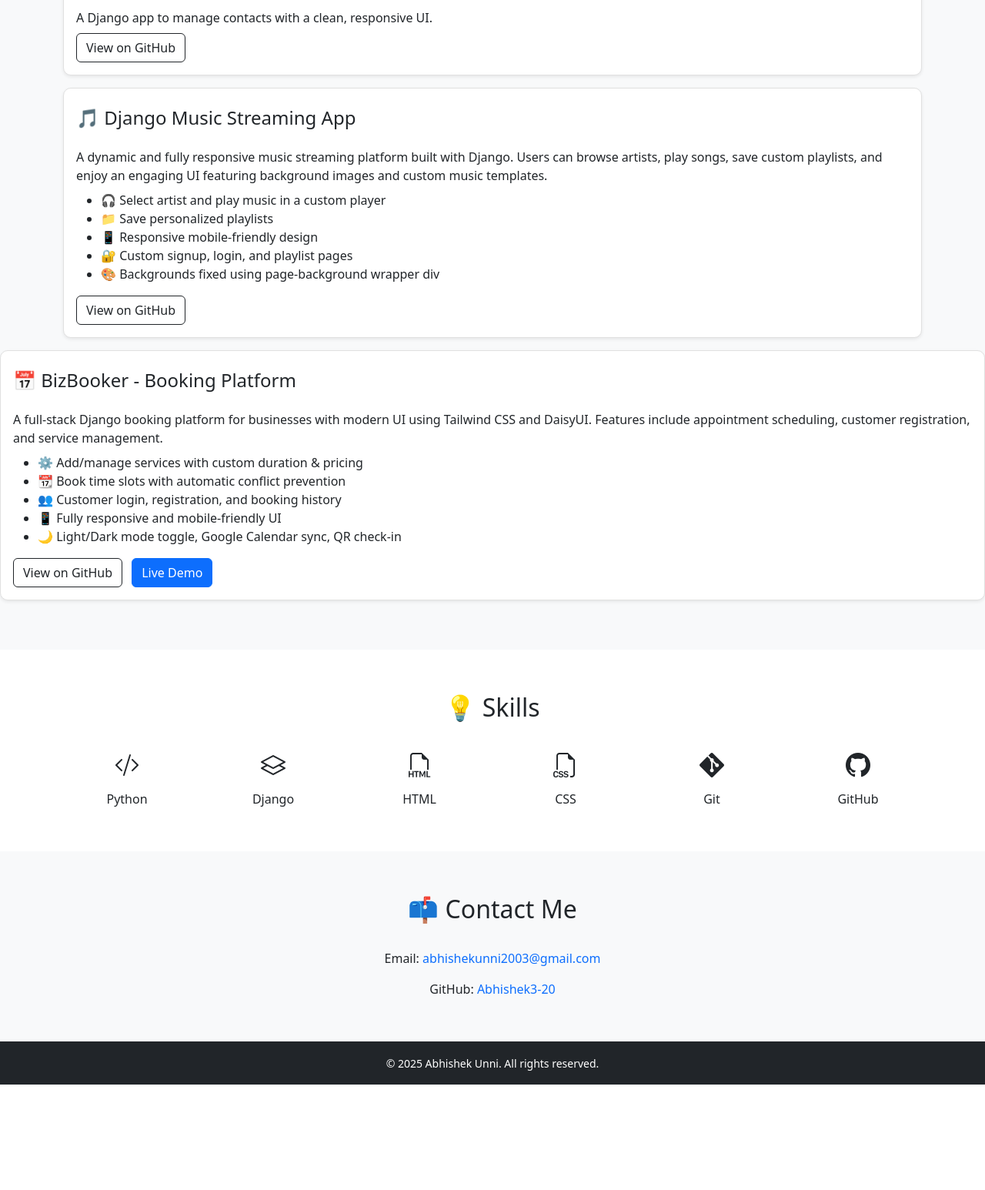
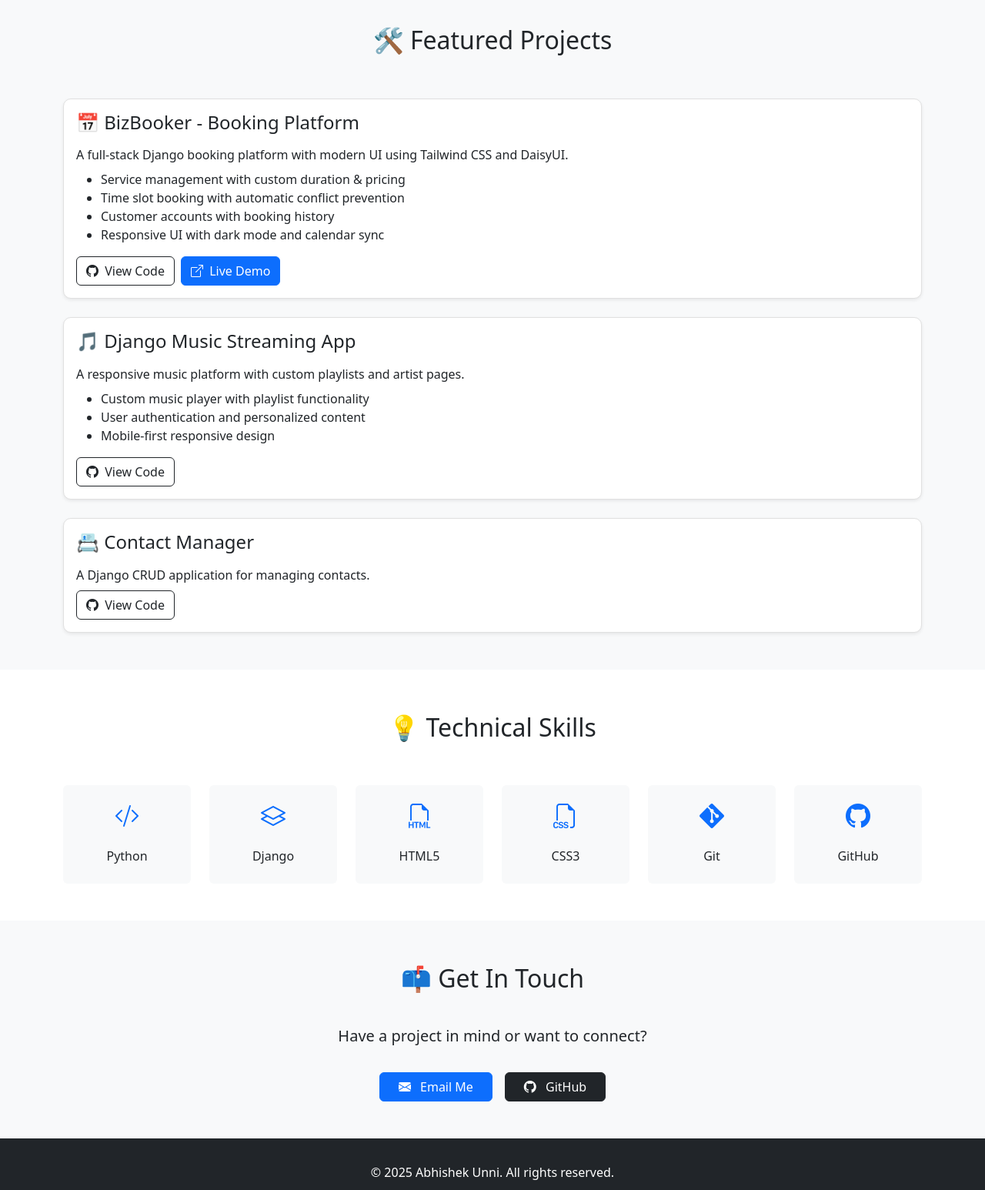
Before and after one commit to Abhishek3-20/Abhishek3-20.github.io, a plain HTML site: page index.html in a window 1280 px wide. Shown: the part 472-2018 px from the top of the page at 77% size. Before the commit the page ends 1881 px from the top, so only its background shows below. Drawn offline with nearby package versions, Linux system fonts and the light colour scheme.

Commit message:
Update index.html

```diff
--- a/index.html
+++ b/index.html
@@ -4,124 +4,185 @@
 <head>
   <meta charset="UTF-8" />
   <meta name="viewport" content="width=device-width, initial-scale=1" />
-  <title>Abhishek Unni | Portfolio</title>
-  <link href="https://cdn.jsdelivr.net/npm/bootstrap@5.3.0-alpha1/dist/css/bootstrap.min.css" rel="stylesheet">
-  <link href="https://cdn.jsdelivr.net/npm/bootstrap-icons/font/bootstrap-icons.css" rel="stylesheet">
+  <meta name="description" content="Portfolio of Abhishek Unni, Full-stack Web Developer specializing in Django">
+  <title>Abhishek Unni | Full-stack Developer Portfolio</title>
+  <!-- Preload Bootstrap CSS -->
+  <link rel="preload" href="https://cdn.jsdelivr.net/npm/bootstrap@5.3.0-alpha1/dist/css/bootstrap.min.css" as="style" onload="this.onload=null;this.rel='stylesheet'">
+  <noscript><link rel="stylesheet" href="https://cdn.jsdelivr.net/npm/bootstrap@5.3.0-alpha1/dist/css/bootstrap.min.css"></noscript>
+  <!-- Preload Bootstrap Icons -->
+  <link rel="preload" href="https://cdn.jsdelivr.net/npm/bootstrap-icons/font/bootstrap-icons.css" as="style" onload="this.onload=null;this.rel='stylesheet'">
+  <noscript><link rel="stylesheet" href="https://cdn.jsdelivr.net/npm/bootstrap-icons/font/bootstrap-icons.css"></noscript>
   <link rel="stylesheet" href="style.css" />
 </head>
 
 <body>
+  <!-- Navigation -->
+  <nav class="navbar navbar-expand-lg navbar-dark bg-dark sticky-top">
+    <div class="container">
+      <a class="navbar-brand" href="#">Abhishek Unni</a>
+      <button class="navbar-toggler" type="button" data-bs-toggle="collapse" data-bs-target="#navbarNav">
+        <span class="navbar-toggler-icon"></span>
+      </button>
+      <div class="collapse navbar-collapse" id="navbarNav">
+        <ul class="navbar-nav ms-auto">
+          <li class="nav-item"><a class="nav-link" href="#projects">Projects</a></li>
+          <li class="nav-item"><a class="nav-link" href="#skills">Skills</a></li>
+          <li class="nav-item"><a class="nav-link" href="#contact">Contact</a></li>
+        </ul>
+      </div>
+    </div>
+  </nav>
 
   <!-- Hero Section -->
-  <section class="bg-dark text-white text-center py-5">
-    <div class="container">
-      <h1 class="display-4">Hi, I'm Abhishek 👋</h1>
-      <p class="lead">Full-stack Web Developer | Django Enthusiast</p>
-      <a href="#projects" class="btn btn-primary mt-3">See My Work</a>
+  <header class="bg-dark text-white text-center py-5">
+    <div class="container py-5">
+      <h1 class="display-4 fw-bold">Hi, I'm Abhishek 👋</h1>
+      <p class="lead">Full-stack Web Developer | Django Specialist</p>
+      <div class="mt-4">
+        <a href="#projects" class="btn btn-primary btn-lg px-4 me-2">View My Work</a>
+        <a href="#contact" class="btn btn-outline-light btn-lg px-4">Contact Me</a>
+      </div>
     </div>
-  </section>
+  </header>
 
-  <!-- Projects -->
+  <!-- Projects Section -->
   <section id="projects" class="py-5 bg-light">
     <div class="container">
-      <h2 class="text-center mb-4">🛠️ Projects</h2>
+      <h2 class="text-center mb-5">🛠️ Featured Projects</h2>
 
-      <!-- Contact Manager -->
-      <div class="card shadow-sm mb-3">
+      <!-- BizBooker Project -->
+      <div class="card shadow-sm mb-4">
         <div class="card-body">
-          <h4 class="card-title">📇 Contact Manager</h4>
-          <p class="card-text">A Django app to manage contacts with a clean, responsive UI.</p>
-          <a href="https://github.com/Abhishek3-20/contact-manager" class="btn btn-outline-dark" target="_blank">View on
-            GitHub</a>
+          <h3 class="card-title h4">📅 BizBooker - Booking Platform</h3>
+          <p class="card-text">
+            A full-stack Django booking platform with modern UI using Tailwind CSS and DaisyUI.
+          </p>
+          <ul class="mb-3">
+            <li>Service management with custom duration & pricing</li>
+            <li>Time slot booking with automatic conflict prevention</li>
+            <li>Customer accounts with booking history</li>
+            <li>Responsive UI with dark mode and calendar sync</li>
+          </ul>
+          <div class="d-flex flex-wrap gap-2">
+            <a href="https://github.com/Abhishek3-20/bizbooker" class="btn btn-outline-dark" target="_blank" rel="noopener noreferrer">
+              <i class="bi bi-github me-1"></i> View Code
+            </a>
+            <a href="https://bizbooker.pythonanywhere.com" class="btn btn-primary" target="_blank" rel="noopener noreferrer">
+              <i class="bi bi-box-arrow-up-right me-1"></i> Live Demo
+            </a>
+          </div>
         </div>
       </div>
 
-      <!-- Music Streaming App -->
-      <div class="card shadow-sm mb-3">
+      <!-- Music App -->
+      <div class="card shadow-sm mb-4">
         <div class="card-body">
-          <h4 class="card-title">🎵 Django Music Streaming App</h4>
+          <h3 class="card-title h4">🎵 Django Music Streaming App</h3>
           <p class="card-text">
-            A dynamic and fully responsive music streaming platform built with Django. Users can browse artists, play
-            songs, save custom playlists, and enjoy an engaging UI featuring background images and custom music
-            templates.
+            A responsive music platform with custom playlists and artist pages.
           </p>
-          <ul>
-            <li>🎧 Select artist and play music in a custom player</li>
-            <li>📁 Save personalized playlists</li>
-            <li>📱 Responsive mobile-friendly design</li>
-            <li>🔐 Custom signup, login, and playlist pages</li>
-            <li>🎨 Backgrounds fixed using page-background wrapper div</li>
+          <ul class="mb-3">
+            <li>Custom music player with playlist functionality</li>
+            <li>User authentication and personalized content</li>
+            <li>Mobile-first responsive design</li>
           </ul>
-          <a href="https://github.com/Abhishek3-20/music-app" class="btn btn-outline-dark" target="_blank">View on
-            GitHub</a>
+          <a href="https://github.com/Abhishek3-20/music-app" class="btn btn-outline-dark" target="_blank" rel="noopener noreferrer">
+            <i class="bi bi-github me-1"></i> View Code
+          </a>
         </div>
       </div>
-    </div>
-    <!-- BizBooker Project -->
-    <div class="card shadow-sm mb-3">
-      <div class="card-body">
-        <h4 class="card-title">📅 BizBooker - Booking Platform</h4>
-        <p class="card-text">
-          A full-stack Django booking platform for businesses with modern UI using Tailwind CSS and DaisyUI. Features
-          include appointment scheduling, customer registration, and service management.
-        </p>
-        <ul>
-          <li>⚙️ Add/manage services with custom duration & pricing</li>
-          <li>📆 Book time slots with automatic conflict prevention</li>
-          <li>👥 Customer login, registration, and booking history</li>
-          <li>📱 Fully responsive and mobile-friendly UI</li>
-          <li>🌙 Light/Dark mode toggle, Google Calendar sync, QR check-in</li>
-        </ul>
-        <a href="https://github.com/Abhishek3-20/bizbooker" class="btn btn-outline-dark" target="_blank">View on
-          GitHub</a>
-        <a href="https://bizbooker.pythonanywhere.com" class="btn btn-primary ms-2" target="_blank">Live Demo</a>
-      </div>
-    </div>
 
-  </section>
-
-  <!-- Skills -->
-  <section id="skills" class="py-5">
-    <div class="container">
-      <h2 class="text-center mb-4">💡 Skills</h2>
-      <div class="row text-center">
-        <div class="col-md-2 col-4"><i class="bi bi-code-slash fs-2"></i>
-          <p>Python</p>
-        </div>
-        <div class="col-md-2 col-4"><i class="bi bi-layers fs-2"></i>
-          <p>Django</p>
-        </div>
-        <div class="col-md-2 col-4"><i class="bi bi-filetype-html fs-2"></i>
-          <p>HTML</p>
-        </div>
-        <div class="col-md-2 col-4"><i class="bi bi-filetype-css fs-2"></i>
-          <p>CSS</p>
-        </div>
-        <div class="col-md-2 col-4"><i class="bi bi-git fs-2"></i>
-          <p>Git</p>
-        </div>
-        <div class="col-md-2 col-4"><i class="bi bi-github fs-2"></i>
-          <p>GitHub</p>
+      <!-- Contact Manager -->
+      <div class="card shadow-sm">
+        <div class="card-body">
+          <h3 class="card-title h4">📇 Contact Manager</h3>
+          <p class="card-text">A Django CRUD application for managing contacts.</p>
+          <a href="https://github.com/Abhishek3-20/contact-manager" class="btn btn-outline-dark" target="_blank" rel="noopener noreferrer">
+            <i class="bi bi-github me-1"></i> View Code
+          </a>
         </div>
       </div>
     </div>
   </section>
 
-  <!-- Contact -->
+  <!-- Skills Section -->
+  <section id="skills" class="py-5">
+    <div class="container">
+      <h2 class="text-center mb-5">💡 Technical Skills</h2>
+      <div class="row g-4 text-center">
+        <div class="col-md-2 col-4">
+          <div class="p-3 bg-light rounded">
+            <i class="bi bi-code-slash fs-2 text-primary"></i>
+            <p class="mt-2 mb-0">Python</p>
+          </div>
+        </div>
+        <div class="col-md-2 col-4">
+          <div class="p-3 bg-light rounded">
+            <i class="bi bi-layers fs-2 text-primary"></i>
+            <p class="mt-2 mb-0">Django</p>
+          </div>
+        </div>
+        <div class="col-md-2 col-4">
+          <div class="p-3 bg-light rounded">
+            <i class="bi bi-filetype-html fs-2 text-primary"></i>
+            <p class="mt-2 mb-0">HTML5</p>
+          </div>
+        </div>
+        <div class="col-md-2 col-4">
+          <div class="p-3 bg-light rounded">
+            <i class="bi bi-filetype-css fs-2 text-primary"></i>
+            <p class="mt-2 mb-0">CSS3</p>
+          </div>
+        </div>
+        <div class="col-md-2 col-4">
+          <div class="p-3 bg-light rounded">
+            <i class="bi bi-git fs-2 text-primary"></i>
+            <p class="mt-2 mb-0">Git</p>
+          </div>
+        </div>
+        <div class="col-md-2 col-4">
+          <div class="p-3 bg-light rounded">
+            <i class="bi bi-github fs-2 text-primary"></i>
+            <p class="mt-2 mb-0">GitHub</p>
+          </div>
+        </div>
+      </div>
+    </div>
+  </section>
+
+  <!-- Contact Section -->
   <section id="contact" class="py-5 bg-light">
     <div class="container text-center">
-      <h2 class="mb-3">📫 Contact Me</h2>
-      <p>Email: <a href="mailto:abhishekunni2003@gmail.com">abhishekunni2003@gmail.com</a></p>
-      <p>GitHub: <a href="https://github.com/Abhishek3-20" target="_blank">Abhishek3-20</a></p>
+      <h2 class="mb-4">📫 Get In Touch</h2>
+      <div class="row justify-content-center">
+        <div class="col-lg-6">
+          <p class="lead mb-4">Have a project in mind or want to connect?</p>
+          <div class="d-flex flex-column flex-md-row justify-content-center gap-3">
+            <a href="mailto:abhishekunni2003@gmail.com" class="btn btn-primary px-4">
+              <i class="bi bi-envelope-fill me-2"></i> Email Me
+            </a>
+            <a href="https://github.com/Abhishek3-20" class="btn btn-dark px-4" target="_blank" rel="noopener noreferrer">
+              <i class="bi bi-github me-2"></i> GitHub
+            </a>
+          </div>
+        </div>
+      </div>
     </div>
   </section>
 
   <!-- Footer -->
-  <footer class="bg-dark text-white text-center py-3">
-    <small>&copy; 2025 Abhishek Unni. All rights reserved.</small>
+  <footer class="bg-dark text-white text-center py-4">
+    <div class="container">
+      <p class="mb-0">&copy; <span id="year"></span> Abhishek Unni. All rights reserved.</p>
+    </div>
   </footer>
 
-  <script src="https://cdn.jsdelivr.net/npm/bootstrap@5.3.0-alpha1/dist/js/bootstrap.bundle.min.js"></script>
+  <!-- Bootstrap JS with defer -->
+  <script src="https://cdn.jsdelivr.net/npm/bootstrap@5.3.0-alpha1/dist/js/bootstrap.bundle.min.js" defer></script>
+  <script>
+    // Current year for footer
+    document.getElementById('year').textContent = new Date().getFullYear();
+  </script>
 </body>
 
 </html>
```
